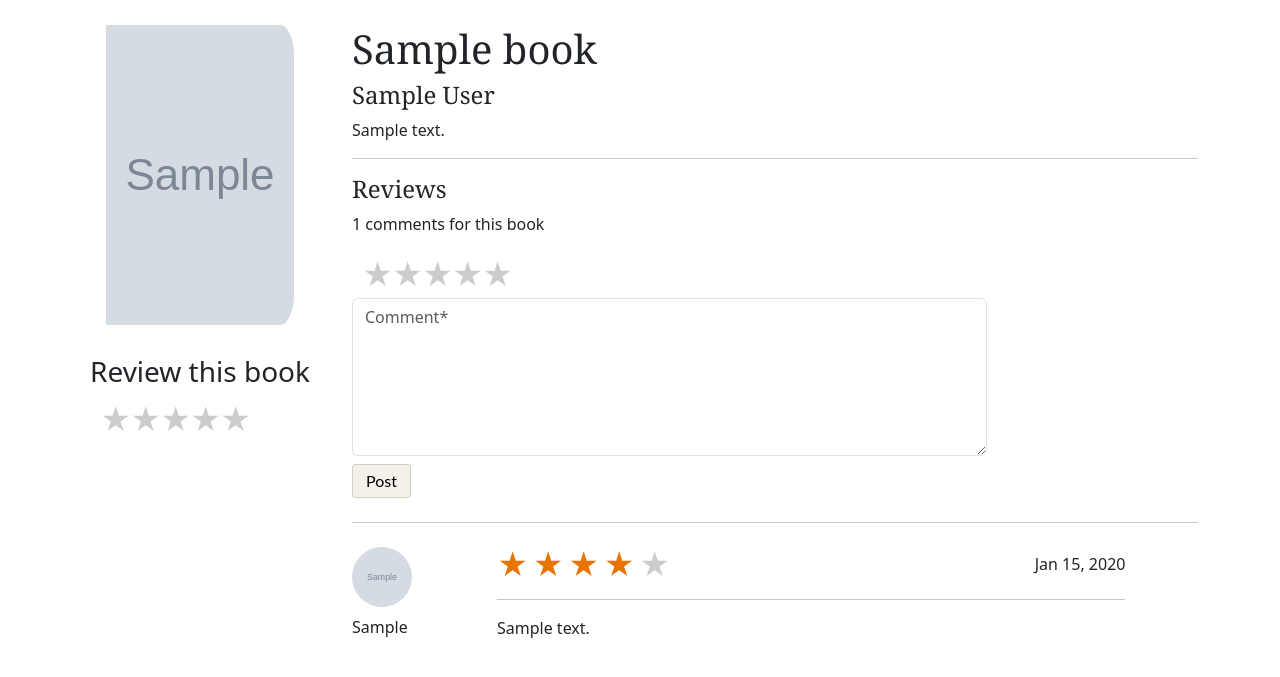
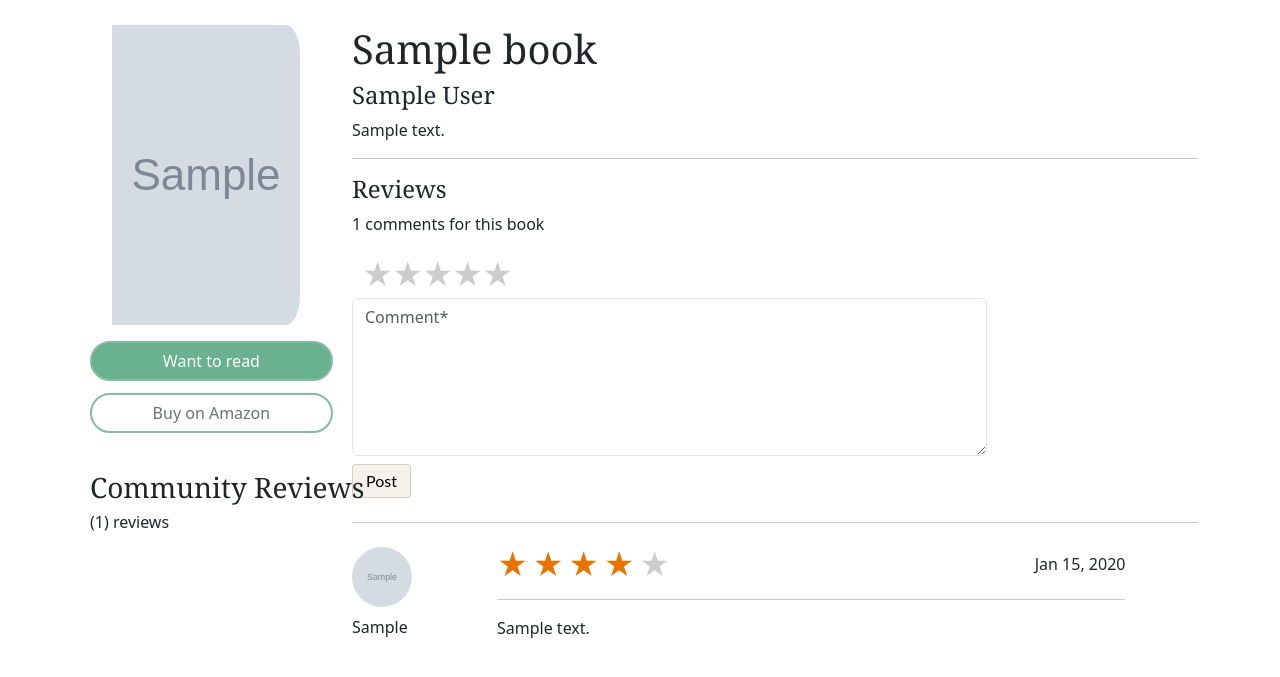
Before and after one commit to Saidahmad177/goodreads-clone, a Django app: a page that uses templates/books/detail.html in a window 1280 px wide. Shown: the part 65-742 px from the top of the page. Run offline with Django 4.2, Linux system fonts and the light colour scheme; a user stored in the database is signed in; tables that the repository leaves empty hold one stand-in row (values such as "Sample post"); grey boxes marked "Sample" are stand-in pictures.

Commit message:
some conf

```diff
--- a/book/views.py
+++ b/book/views.py
@@ -1,3 +1,4 @@
+from django.contrib.auth.mixins import LoginRequiredMixin
 from django.core.paginator import Paginator
 from django.db.models import Count
 from django.shortcuts import render, get_object_or_404, redirect
@@ -33,17 +34,16 @@ class BooksListView(View):
         return render(request, 'books/book_list.html', context)
 
 
-class DetailView(View):
+class DetailView(LoginRequiredMixin, View):
     def get(self, request, slug):
         book = get_object_or_404(Book, slug=slug)
+
         reviews = BookReview.objects.filter(book_name=book)
         author_book = book.bookauthor_set.all()
-        form = BookReviewForm()
         review_count = reviews.count()
         context = {
             'book_detail': book,
             'reviews': reviews,
-            'form': form,
             'book_author': author_book,
             'range': range(5),
             'review_count': review_count,
@@ -53,7 +53,6 @@ class DetailView(View):
 
     def post(self, request, slug):
         book = get_object_or_404(Book, slug=slug)
-        author_book = book.bookauthor_set.all()
         form = BookReviewForm(request.POST)
         if form.is_valid():
             rating = form.cleaned_data['stars']
@@ -64,11 +63,4 @@ class DetailView(View):
                 stars=rating,
                 comment=comment
             )
-        reviews = BookReview.objects.filter(book_name=book)
-        context = {
-            'book_detail': book,
-            'reviews': reviews,
-            'form': form,
-            'book_author': author_book,
-        }
         return redirect(reverse('book:detail_view', kwargs={'slug': slug}))
--- a/goodreads/urls.py
+++ b/goodreads/urls.py
@@ -2,10 +2,11 @@ from django.conf import settings
 from django.conf.urls.static import static
 from django.contrib import admin
 from django.urls import path, include
-from .views import home_page, SearchView
+from .views import home_page, SearchView, landing_page
 
 urlpatterns = [
-    path('', home_page, name='home_page'),
+    path('', landing_page, name='landing_page'),
+    path('home/', home_page, name='home_page'),
     path('search/', SearchView.as_view(), name='search'),
     path('users/', include('users.urls')),
     path('books/', include('book.urls')),
--- a/goodreads/views.py
+++ b/goodreads/views.py
@@ -2,6 +2,10 @@ from django.db.models import Q
 from django.shortcuts import render
 from django.views.generic import View
 from book.models import Book
+
+
+def landing_page(request):
+    return render(request, 'landing_page.html')
 
 
 def home_page(request):
--- a/static/css/style.css
+++ b/static/css/style.css
@@ -39,16 +39,20 @@
 
 
 /*detail page styles*/
-.head-div {display: flex;flex-wrap: nowrap;overflow-x: auto;}
-.fixed-image {flex: 0 0 auto;position: fixed;top: 90px;left: 90px;}
+.detail-button{border-radius: 3rem; width: 88%; border: 2px solid #409970 !important;}
+.detail-post-button{padding: 4px 13px; border-radius: 3px; font-family: 'Lato', 'Helvetica Neue', 'Helvetica', sans-serif; border: 1px solid #D6D0C4; background-color: #F4F1EA }
+.detail-post-button:hover{color: #333333; background-color: #ede6d6;}
 
-.detail_info{flex: 1 1 auto;overflow-y: auto;margin-left: 270px;}
+.head-div {display: flex;flex-wrap: nowrap;}
+
+.detail_info{flex: 1 1 auto;overflow-y: auto;overflow-x: hidden; margin-left: 270px;}
 .detail_info > h1, .detail_info > h4{font-family: Copernicus,'Libre Baskerville',Georgia,serif;}
 
 .reviews-user-img{border-radius: 50%}
 
-.fixed-image > img {border-radius: 0 30px 30px 0}
-.fixed-image > h3 {margin-top: 30px;}
+.fixed-image {flex: 0 0 auto;position: fixed;top: 90px;left: 90px;}
+.fixed-image > img {margin-left: 6px; border-radius: 0 30px 30px 0;}
+.fixed-image > h3 {margin-top: 30px; font-family: Copernicus,'Libre Baskerville',Georgia,serif;}
 
 .detail-description{margin-right: 200px}
 
--- a/templates/books/book_list.html
+++ b/templates/books/book_list.html
@@ -10,12 +10,12 @@
                 <div class="col-2">
                     <img class="books_list_image" src="{{ book.book_image.url }}" alt="">
                 </div>
-                <div class="col-6 book_list_item">
-                    <h3><a href="{% url 'book:detail_view' book.slug %}">{{ book.name }}</a></h3>
+                <div class="col-7 book_list_item">
+                    <h4><a href="{% url 'book:detail_view' book.slug %}">{{ book.name }}</a></h4>
                     {% for author in book.bookauthor_set.all %}
                         <p class="mt-2">by <b>{{ author.author_id.first_name }} {{ author.author_id.last_name }}</b></p>
                     {% endfor %}
-                    <p class="mt-3">{{ book.description | truncatechars:240 }}</p>
+                    <p class="mt-3">{{ book.description | truncatechars:200 }}</p>
                     {% with rev=book.bookreview_set.all %}
                            {% for i in range %}
                               {% if rating > i %}
--- a/templates/books/detail.html
+++ b/templates/books/detail.html
@@ -7,21 +7,15 @@
 <div class="head-div">
   <div class="fixed-image">
       <img class="px-3" width="220" height="300" src="{{ book_detail.book_image.url }}" alt="image">
-      <h3>Review this book</h3>
-      <div class="rate form-group">
-        <input type="radio" id="star5" name="stars" value="5" />
-        <label for="star5" title="5 stars">5 stars</label>
-        <input type="radio" id="star4" name="stars" value="4" />
-        <label for="star4" title="4 stars">4 stars</label>
-        <input type="radio" id="star3" name="stars" value="3" />
-        <label for="star3" title="3 stars">3 stars</label>
-        <input type="radio" id="star2" name="stars" value="2" />
-        <label for="star2" title="2 stars">2 stars</label>
-        <input type="radio" id="star1" name="stars" value="1" />
-        <label for="star1" title="1 stars">1 star</label>
-      </div>
+      <h5>
+          <button class="btn btn-success mt-3 mb-1 detail-button" disabled>Want to read</button>
+          <button class="btn my-2 detail-button" disabled>Buy on Amazon</button>
+      </h5>
+      <h3>Community Reviews</h3>
+      <h6>({{ review_count }}) reviews</h6>
+
   </div>
-  <div class="detail_info" style="overflow-x: hidden">
+  <div class="detail_info">
       <h1>{{ book_detail.name }}</h1>
       {% for author in book_author %}
           <h4>{{ author.author_id.first_name }} {{ author.author_id.last_name }}</h4>
@@ -45,10 +39,9 @@
             <label for="star1" title="1 stars">1 star</label>
           </div>
           <div class="form-group col-9">
-                  <textarea class="form-control" name="comment" placeholder="Comment*" cols="2" rows="6"></textarea>
-
+              <textarea class="form-control" name="comment" placeholder="Comment*" cols="2" rows="6"></textarea>
           </div>
-          <input class="my-2" type="submit" style="padding: 4px 13px; border-radius: 3px; font-family: 'Lato', 'Helvetica Neue', 'Helvetica', sans-serif; border: 1px solid #D6D0C4; background-color: #F4F1EA " value="Post">
+          <input class="my-2 detail-post-button" type="submit" value="Post">
       </form>
 
       {% for review in reviews %}
--- a/templates/users/login.html
+++ b/templates/users/login.html
@@ -11,7 +11,7 @@
         <div class="card">
           <div class="row g-0">
             <div class="col-md-6 col-lg-5 d-none d-md-block">
-              <img src="{% static 'images/login_page.jpg' %}"
+              <img src="{% static 'images/goodreads_login.jpg' %}"
                 alt="login form" class="img-fluid login_image" />
             </div>
             <div class="col-md-6 col-lg-7 d-flex align-items-center">
```
Also changed, not shown: book/tests.py (+77 -13 lines), templates/landing_page.html (added, +7 -0 lines), media-files/aras-bulut-iynemli-500x500.png (added), static/images/goodreads_login.jpg (added).
